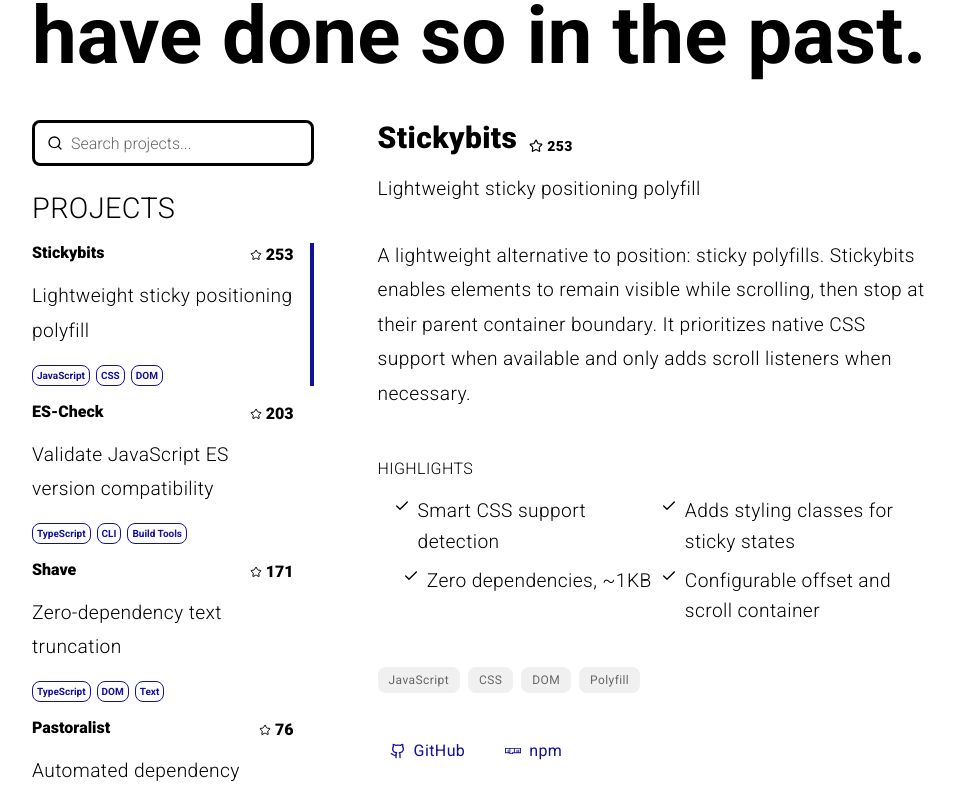
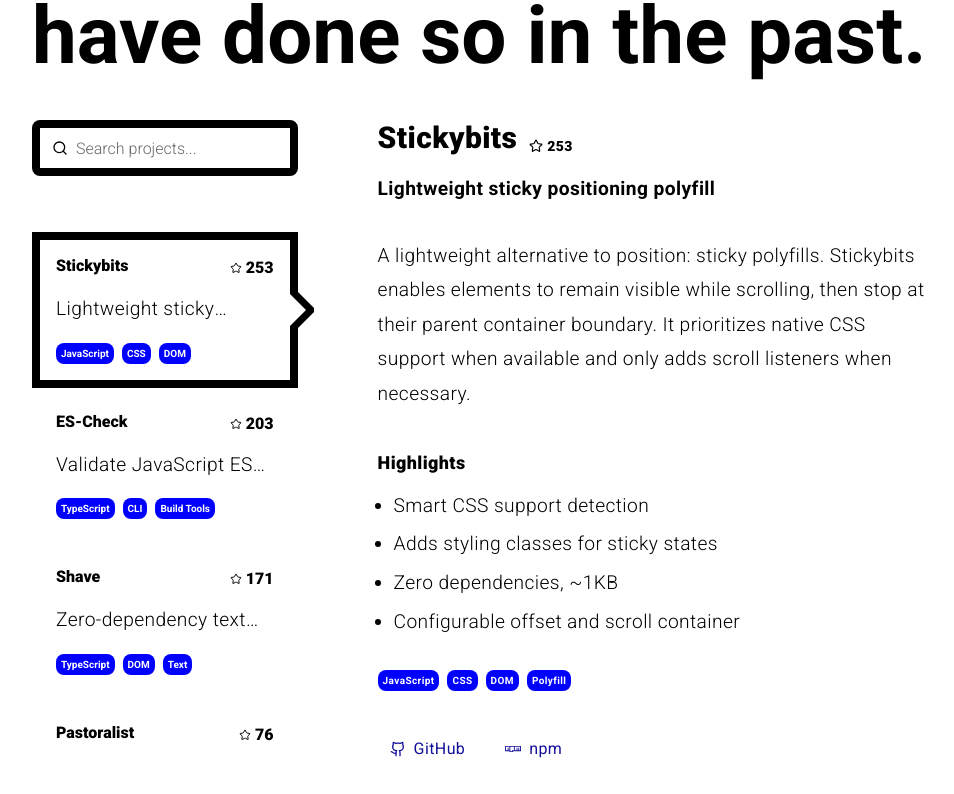
Before and after one commit to yowainwright/projects, a React (Vite) app: page /#stickybits in a window 1280 px wide. Shown: the part 640-1434 px from the top of the page, without its empty margins (160-1114 px from the left). Built offline with nearby package versions, Linux system fonts and the light colour scheme.

Commit message:
chore: updates projects

```diff
--- a/src/components/Projects/Detail/constants.ts
+++ b/src/components/Projects/Detail/constants.ts
@@ -1,24 +1,24 @@
 export const DETAIL_STYLES = {
-  section: 'pb-16 border-t border-foreground first:border-t-0',
+  section: 'py-8 border-t border-foreground first:border-t-0 first-of-type:pt-0!',
   content: 'space-y-8',
-  description: 'text-lg leading-loose pb-4',
+  description: 'text-lg leading-loose pb-2',
   header: {
     wrapper: '',
     titleRow: 'flex items-center gap-3',
     title: 'text-3xl! font-black!',
     stars: 'text-sm font-black! flex items-center gap-1',
     starsIcon: 'w-3.5 h-3.5',
-    tagline: 'text-lg font-light',
+    tagline: 'text-lg font-semibold!',
   },
   highlights: {
     wrapper: '',
-    title: 'uppercase',
-    list: 'grid grid-cols-1 sm:grid-cols-2',
-    item: 'flex items-start gap-2',
-    checkIcon: 'w-4 h-4 mt-0.5 shrink-0',
+    title: 'text-lg font-black!',
+    list: 'list-disc',
+    item: '',
   },
   tags: {
     wrapper: 'flex flex-wrap gap-2',
+    badge: 'dark:text-background! cursor-pointer hover:bg-link/75 text-[10px] font-bold text-primary-foreground rounded-md bg-link px-1 py-0.5',
   },
   links: {
     wrapper: 'flex flex-wrap gap-4 pt-2',
--- a/src/components/Projects/Detail/index.tsx
+++ b/src/components/Projects/Detail/index.tsx
@@ -52,7 +52,6 @@
       <ul id={`${projectId}-highlights-list`} className={DETAIL_STYLES.highlights.list}>
         {highlights.map((highlight, index) => (
           <li key={index} id={`${projectId}-highlight-${index}`} className={DETAIL_STYLES.highlights.item}>
-            <Check className={DETAIL_STYLES.highlights.checkIcon} />
             {highlight}
           </li>
         ))}
@@ -65,7 +64,11 @@
   return (
     <div id={`${projectId}-tags`} className={DETAIL_STYLES.tags.wrapper}>
       {tags.map((tag) => (
-        <Badge key={tag} variant="secondary">
+        <Badge
+          key={tag}
+          variant={'default'}
+          className={DETAIL_STYLES.tags.badge}
+        >
           {tag}
         </Badge>
       ))}
--- a/src/components/Sidebar/Card/constants.ts
+++ b/src/components/Sidebar/Card/constants.ts
@@ -1,17 +1,17 @@
 export const CARD_STYLES = {
   button: 'w-full text-left p-0 m-0',
   content: {
-    base: 'cursor-pointer transition-all duration-200 mb-4 pr-4 border-r-4 border-transparent!',
+    base: 'cursor-pointer transition-all duration-200 p-4 border-8 border-transparent!',
     inactive: 'border-border',
-    active: 'border-foreground border-primary!',
+    active: 'border-foreground! sidebar-card-active',
   },
   header: 'flex items-start justify-between gap-2 mb-3',
   title: 'font-black text-base',
   stars: 'font-black flex items-center gap-1 shrink-0',
   starsIcon: 'w-3 h-3',
-  tagline: 'text-md font-extrabold line-clamp-2 mb-4',
+  tagline: 'text-md font-extrabold line-clamp-1 mb-4',
   tags: {
-    wrapper: 'flex flex-wrap gap-1.5',
-    badge: 'cursor-pointer hover:bg-primary hover:text-primary-foreground text-[10px] font-bold text-primary border-primary rounded-md bg-transparent px-1 py-0.5',
+    wrapper: 'flex flex-wrap gap-2',
+    badge: 'dark:text-background! cursor-pointer hover:bg-link/75 text-[10px] font-bold text-primary-foreground rounded-md bg-link px-1 py-0.5',
   },
 } as const;
--- a/src/components/Sidebar/constants.ts
+++ b/src/components/Sidebar/constants.ts
@@ -2,9 +2,9 @@
   aside: 'lg:sticky lg:top-4 lg:self-start text-foreground',
   container: '',
   search: {
-    wrapper: 'relative mb-6 border-3! rounded-md border-foreground!',
+    wrapper: 'relative mb-6 border-8! rounded-md border-foreground! md:mr-4',
     icon: 'absolute left-3 top-1/2 -translate-y-1/2 w-4 h-4',
-    input: 'pl-9 border-0',
+    input: 'pl-9 border-0!',
   },
   tags: {
     wrapper: 'flex flex-wrap gap-2 mb-6',
@@ -21,12 +21,12 @@
     badgeActive: 'bg-primary text-primary-foreground',
   },
   nav: {
-    wrapper: 'hidden md:block space-y-8',
+    wrapper: 'hidden md:block space-y-8 max-h-[70vh] overflow-y-auto scroll-smooth pr-4 scrollbar-hide',
     empty: 'text-base',
   },
   category: {
     wrapper: '',
-    title: 'uppercase mb-4',
+    title: 'text-xs! font-semibold uppercase mb-8!',
     list: '',
   },
 } as const;
--- a/src/components/Sidebar/index.tsx
+++ b/src/components/Sidebar/index.tsx
@@ -1,4 +1,4 @@
-import { useMemo, useState, type ChangeEvent } from 'react';
+import { forwardRef, useEffect, useMemo, useRef, useState, type ChangeEvent } from 'react';
 import { projects, categories } from '@/data/projects';
 import { Card } from '@/components/Sidebar/Card';
 import { Input } from '@/components/ui/input';
@@ -20,6 +20,30 @@
 export function Sidebar({ activeId, onProjectClick }: SidebarProps) {
   const [search, setSearch] = useState('');
   const [selectedTags, setSelectedTags] = useState<string[]>([]);
+  const navRef = useRef<HTMLElement>(null);
+
+  useEffect(() => {
+    if (!activeId || !navRef.current) return;
+    const activeCard = document.getElementById(`sidebar-card-${activeId}`);
+    if (!activeCard) return;
+
+    const nav = navRef.current;
+    const navRect = nav.getBoundingClientRect();
+    const cardRect = activeCard.getBoundingClientRect();
+
+    const cardTop = cardRect.top - navRect.top;
+    const cardBottom = cardRect.bottom - navRect.top;
+    const isAboveView = cardTop < 0;
+    const isBelowView = cardBottom > navRect.height;
+
+    if (!isAboveView && !isBelowView) return;
+
+    const categorySection = activeCard.closest('[id^="sidebar-category-"]') as HTMLElement | null;
+    const categoryTitle = categorySection?.querySelector('h2');
+    const titleHeight = categoryTitle?.offsetHeight || 0;
+    const scrollOffset = cardRect.top - navRect.top + nav.scrollTop - titleHeight - 32;
+    nav.scrollTo({ top: Math.max(0, scrollOffset), behavior: 'smooth' });
+  }, [activeId]);
 
   const allTags = useMemo(() => {
     const tagSet = new Set<string>();
@@ -80,6 +104,7 @@
             filteredProjects={filteredProjects}
         />
         <BadgeNav
+            ref={navRef}
             projectsByCategory={projectsByCategory}
             activeId={activeId}
             onProjectClick={onProjectClick}
@@ -176,17 +201,18 @@
   )
 }
 
-export const BadgeNav = ({ projectsByCategory, activeId, onProjectClick, selectedTags, toggleTag }: BadgeNavProps) => {
+export const BadgeNav = forwardRef<HTMLElement, BadgeNavProps>(
+  ({ projectsByCategory, activeId, onProjectClick, selectedTags, toggleTag }, ref) => {
     const hasProjectsByCategory = projectsByCategory.length > 0;
     if (!hasProjectsByCategory) {
       return (
-      <nav id="sidebar-nav" className={SIDEBAR_STYLES.nav.wrapper}>
+        <nav ref={ref} id="sidebar-nav" className={SIDEBAR_STYLES.nav.wrapper}>
           <p id="sidebar-nav-empty" className={SIDEBAR_STYLES.nav.empty}>No projects match your filters.</p>
         </nav>
       )
     }
     return (
-    <nav id="sidebar-nav" className={SIDEBAR_STYLES.nav.wrapper}>
+      <nav ref={ref} id="sidebar-nav" className={SIDEBAR_STYLES.nav.wrapper}>
         {projectsByCategory.map((category) => (
           <CategorySection
             key={category.id}
@@ -201,6 +227,7 @@
       </nav>
     )
   }
+)
 
 export const CategorySection = ({
   label,
@@ -211,13 +238,14 @@
   onTagClick,
 }: CategorySectionProps) => {
   const categoryId = label.toLowerCase().replace(/\s+/g, '-');
+  const sortedProjects = projects;
   return (
     <div id={`sidebar-category-${categoryId}`} className={SIDEBAR_STYLES.category.wrapper}>
       <h2 id={`sidebar-category-${categoryId}-title`} className={SIDEBAR_STYLES.category.title}>
         {label}
       </h2>
       <div id={`sidebar-category-${categoryId}-list`} className={SIDEBAR_STYLES.category.list}>
-        {projects.map((project) => (
+        {sortedProjects.map((project) => (
           <Card
             key={project.id}
             project={project}
--- a/src/hooks/useScrollspy.ts
+++ b/src/hooks/useScrollspy.ts
@@ -4,6 +4,7 @@
   const [activeId, setActiveId] = useState<string | null>(null);
   const isScrollingRef = useRef(false);
   const scrollTimeoutRef = useRef<ReturnType<typeof setTimeout> | null>(null);
+  const initialHashHandled = useRef(false);
 
   const setScrolling = useCallback((value: boolean) => {
     isScrollingRef.current = value;
@@ -17,6 +18,45 @@
     }
   }, []);
 
+  const scrollToId = useCallback(
+    (id: string, updateHash: boolean = true) => {
+      const element = document.getElementById(id);
+      if (element) {
+        setScrolling(true);
+        setActiveId(id);
+        element.scrollIntoView({ behavior: 'smooth', block: 'start' });
+        if (updateHash) {
+          window.history.replaceState(null, '', `#${id}`);
+        }
+      }
+    },
+    [setScrolling]
+  );
+
+  useEffect(() => {
+    if (initialHashHandled.current) return;
+    initialHashHandled.current = true;
+
+    const hash = window.location.hash.slice(1);
+    if (hash && ids.includes(hash)) {
+      requestAnimationFrame(() => {
+        scrollToId(hash, false);
+      });
+    }
+  }, [ids, scrollToId]);
+
+  useEffect(() => {
+    const handleHashChange = () => {
+      const hash = window.location.hash.slice(1);
+      if (hash && ids.includes(hash)) {
+        scrollToId(hash, false);
+      }
+    };
+
+    window.addEventListener('hashchange', handleHashChange);
+    return () => window.removeEventListener('hashchange', handleHashChange);
+  }, [ids, scrollToId]);
+
   useEffect(() => {
     const handleScroll = () => {
       if (isScrollingRef.current) return;
@@ -26,13 +66,17 @@
       for (let i = ids.length - 1; i >= 0; i--) {
         const element = document.getElementById(ids[i]);
         if (element && element.offsetTop <= scrollPosition) {
-          setActiveId(ids[i]);
+          if (activeId !== ids[i]) {
+            setActiveId(ids[i]);
+            window.history.replaceState(null, '', `#${ids[i]}`);
+          }
           return;
         }
       }
 
-      if (ids.length > 0) {
+      if (ids.length > 0 && activeId !== ids[0]) {
         setActiveId(ids[0]);
+        window.history.replaceState(null, '', `#${ids[0]}`);
       }
     };
 
@@ -45,19 +89,7 @@
         clearTimeout(scrollTimeoutRef.current);
       }
     };
-  }, [ids, offset]);
+  }, [ids, offset, activeId]);
 
-  const scrollTo = useCallback(
-    (id: string) => {
-      const element = document.getElementById(id);
-      if (element) {
-        setScrolling(true);
-        setActiveId(id);
-        element.scrollIntoView({ behavior: 'smooth', block: 'start' });
-      }
-    },
-    [setScrolling]
-  );
-
-  return { activeId, scrollTo };
+  return { activeId, scrollTo: scrollToId };
 }
--- a/src/styles/content.css
+++ b/src/styles/content.css
@@ -107,3 +107,50 @@
   --color-ring: var(--color-link-nav, #131099);
   --color-link: var(--color-link-primary, #0000ff);
 }
+
+.scrollbar-hide {
+  -ms-overflow-style: none;
+  scrollbar-width: none;
+}
+
+.scrollbar-hide::-webkit-scrollbar {
+  display: none;
+}
+
+.sidebar-card-active {
+  position: relative;
+}
+
+.sidebar-card-active::before {
+  content: '';
+  position: absolute;
+  right: -26px;
+  top: 50%;
+  transform: translateY(-50%);
+  width: 0;
+  height: 0;
+  border-top: 26px solid transparent;
+  border-bottom: 26px solid transparent;
+  border-left: 26px solid var(--color-foreground);
+}
+
+.js-is-darkmode .sidebar-card-active::before {
+  border-left: 26px solid #fff;
+}
+
+.sidebar-card-active::after {
+  content: '';
+  position: absolute;
+  right: -16px;
+  top: 50%;
+  transform: translateY(-50%);
+  width: 0;
+  height: 0;
+  border-top: 16px solid transparent;
+  border-bottom: 16px solid transparent;
+  border-left: 16px solid var(--color-background);
+}
+
+.js-is-darkmode .sidebar-card-active::after {
+  border-left: 16px solid #040b21;
+}
```
Also changed, not shown: .tailwindrc.json (added). Lines whose indentation alone changed are shown as unchanged.
